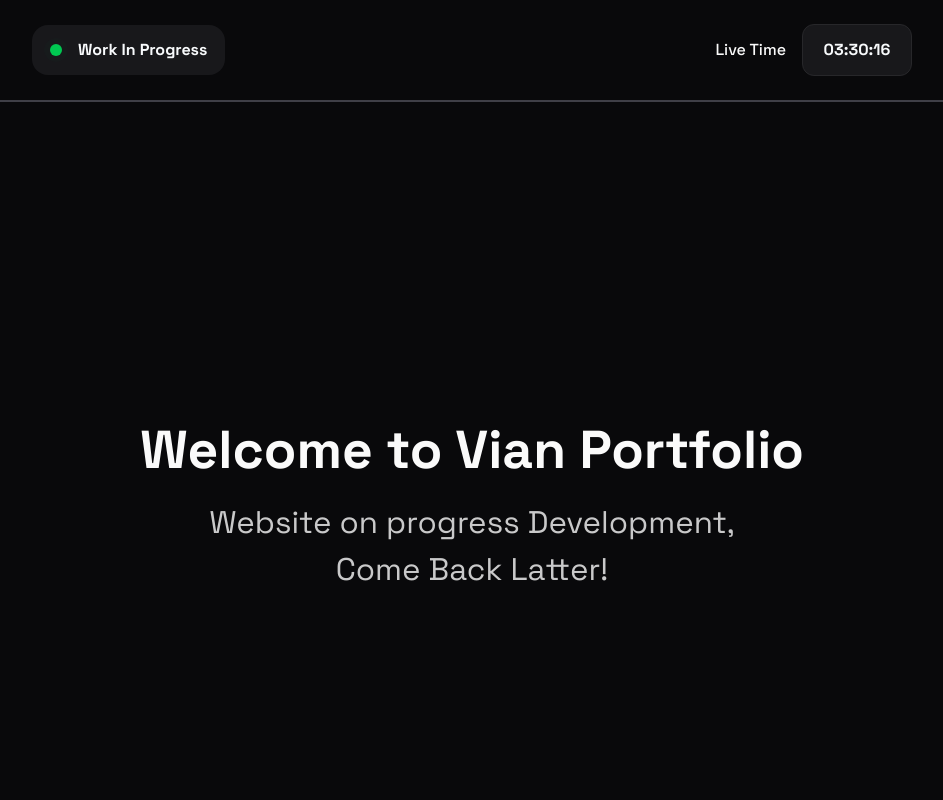
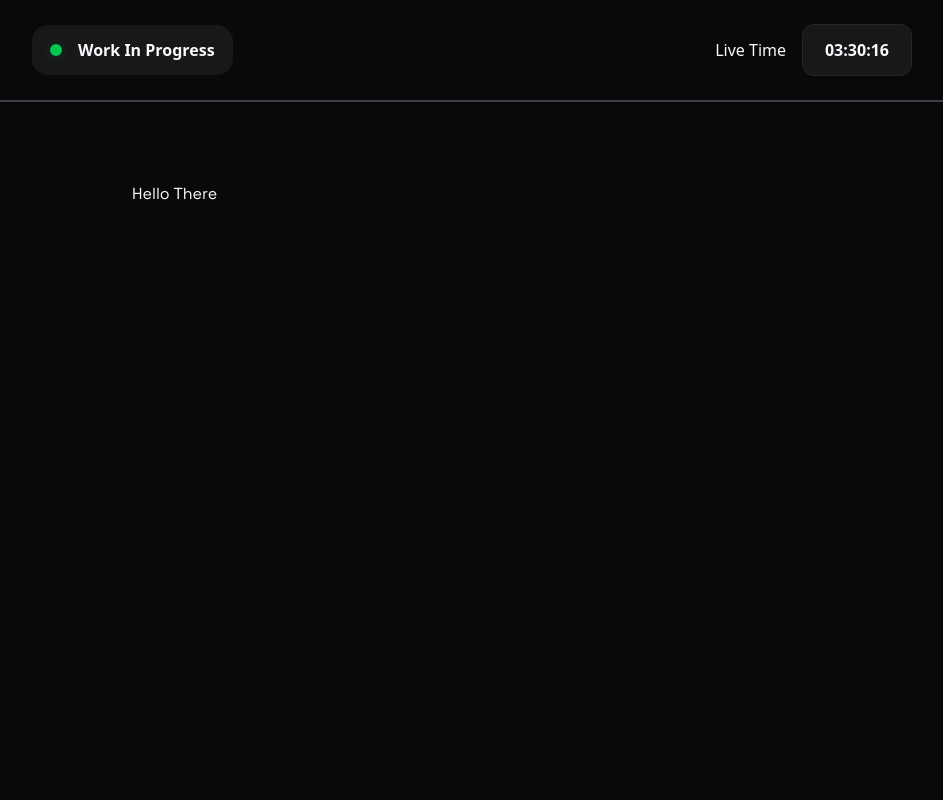
Before and after one commit to vianismee/vian-portfolio, a Next.js app: page / in a window 1280 px wide. Shown: the top 800 px of the page, without its empty margins (168-1111 px from the left). Built offline with nearby package versions, Linux system fonts and the light colour scheme.

Commit message:
v0.0.2(2) update: clear dashboard

```diff
--- a/src/app/layout.tsx
+++ b/src/app/layout.tsx
@@ -1,8 +1,9 @@
-"use sclient";
 import type { Metadata } from "next";
 import { Space_Grotesk } from "next/font/google";
 import "./globals.css";
 import { ThemeProvider } from "@/components/theme-provider";
+import Header from "@/components/Header/Header";
+import Footer from "@/components/Footer/Footer";
 
 const spaceGrotesk = Space_Grotesk({
   variable: "--font-space-grotesk",
@@ -28,7 +29,9 @@ export default function RootLayout({
           enableSystem
           disableTransitionOnChange
         >
-          {children}
+          <Header />
+          <main>{children}</main>
+          <Footer />
         </ThemeProvider>
       </body>
     </html>
--- a/src/app/page.tsx
+++ b/src/app/page.tsx
@@ -1,17 +1,15 @@
 "use client";
 
-import Footer from "@/components/Footer/Footer";
-import Header from "@/components/Header/Header";
-import Onboard from "@/components/OnBoard/OnBoard";
+import AboutMe from "@/components/AboutMe";
 import React from "react";
 
 export default function Home() {
   return (
     <div className="@container">
       <div className="grid grid-row font-[family-name:var(--font-space-grotesk)]">
-        <Header />
-        <Onboard />
-        <Footer />
+        <div className="min-h-[100vh] py-10 px-[300px]">
+          <AboutMe />
+        </div>
       </div>
     </div>
   );
--- /dev/null
+++ b/src/components/AboutMe.tsx
@@ -0,0 +1,11 @@
+import React from "react";
+
+const AboutMe = () => {
+  return (
+    <div className="py-10 flex">
+      <h1>Hello There</h1>
+    </div>
+  );
+};
+
+export default AboutMe;
--- a/src/components/Header/Header.tsx
+++ b/src/components/Header/Header.tsx
@@ -1,3 +1,4 @@
+"use client";
 import React from "react";
 import LocalTime from "../ui/local-time";
 import { motion } from "framer-motion";
```
